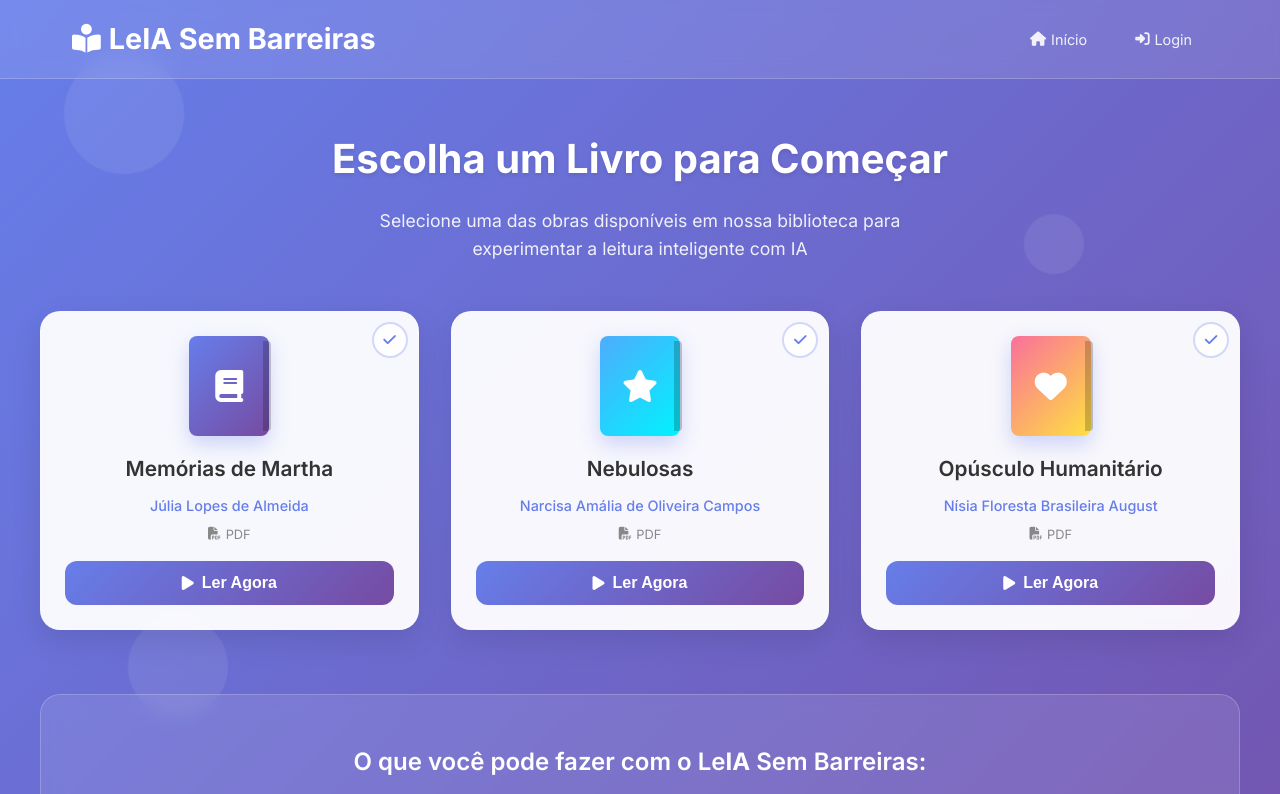
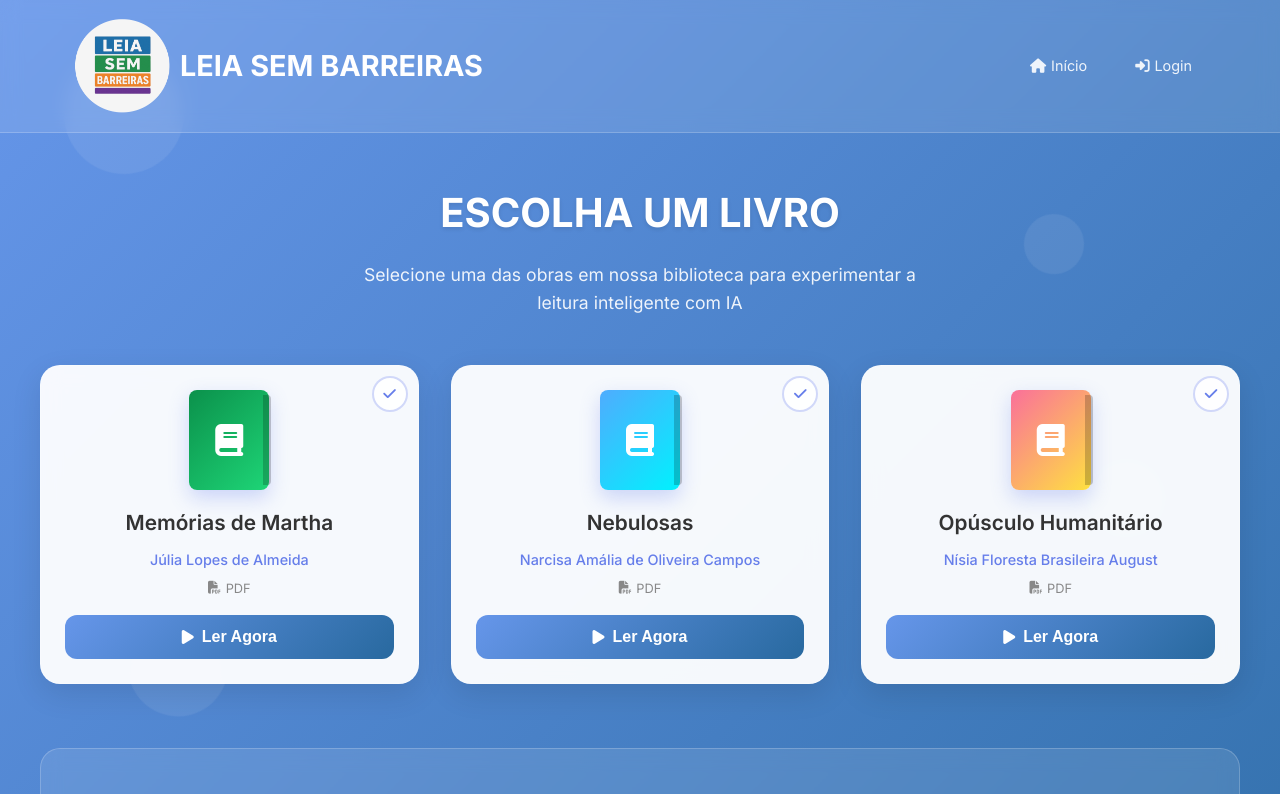
Before and after one commit to K4iwer/Hackaton-alana, a website: page public/library.html in a window 1280 px wide. Shown: the top 794 px of the page. Drawn offline with Linux system fonts and the light colour scheme.

Commit message:
Feat: "mudancas 25/01"

```diff
--- a/public/home.css
+++ b/public/home.css
@@ -15,7 +15,7 @@ body {
 /* Home Container */
 .home-container {
     min-height: 100vh;
-    background: linear-gradient(135deg, #667eea 0%, #764ba2 100%);
+    background: linear-gradient(135deg, #6696ea 0%, #28699f 100%);
     position: relative;
     display: flex;
     align-items: center;
@@ -132,7 +132,7 @@ body {
     display: inline-block;
     width: 80px;
     height: 80px;
-    background: linear-gradient(135deg, #667eea 0%, #764ba2 100%);
+    background: linear-gradient(135deg, #6696ea 0%, #28699f 100%);
     border-radius: 20px;
     display: flex;
     align-items: center;
@@ -159,7 +159,7 @@ body {
 .app-title {
     font-size: 3.5rem;
     font-weight: 800;
-    background: linear-gradient(135deg, #667eea 0%, #764ba2 100%);
+    background: linear-gradient(135deg, #6696ea 0%, #28699f 100%);
     -webkit-background-clip: text;
     -webkit-text-fill-color: transparent;
     background-clip: text;
@@ -170,7 +170,7 @@ body {
 .title-underline {
     width: 100px;
     height: 4px;
-    background: linear-gradient(135deg, #667eea 0%, #764ba2 100%);
+    background: linear-gradient(135deg, #6696ea 0%, #28699f 100%);
     margin: 0 auto;
     border-radius: 2px;
     animation: expand 1s ease-out 0.5s both;
@@ -242,7 +242,7 @@ body {
 }
 
 .login-btn {
-    background: linear-gradient(135deg, #667eea 0%, #764ba2 100%);
+    background: linear-gradient(135deg, #6696ea 0%, #28699f 100%);
     color: white;
     border: none;
     padding: 1rem 2.5rem;
--- a/public/library.css
+++ b/public/library.css
@@ -9,7 +9,7 @@ body {
     font-family: 'Inter', -apple-system, BlinkMacSystemFont, 'Segoe UI', Roboto, sans-serif;
     line-height: 1.6;
     color: #333;
-    background: linear-gradient(135deg, #667eea 0%, #764ba2 100%);
+    background: linear-gradient(135deg, #6696ea 0%, #28699f 100%);
     min-height: 100vh;
 }
 
@@ -112,7 +112,7 @@ body {
 .library-header {
     position: relative;
     z-index: 10;
-    background: rgba(255, 255, 255, 0.1);
+    background: rgba(255, 255, 255, 0.1) ;
     backdrop-filter: blur(10px);
     border-bottom: 1px solid rgba(255, 255, 255, 0.2);
     padding: 1rem 0;
@@ -130,6 +130,13 @@ body {
 .logo {
     display: flex;
     align-items: center;
+    gap: 0.5rem;
+    color: white;
+}
+
+.logo-icon {
+    display: flex;
+    align-items: left;
     gap: 0.5rem;
     color: white;
 }
@@ -333,7 +340,7 @@ body {
 .book-cover {
     width: 80px;
     height: 100px;
-    background: linear-gradient(135deg, #667eea 0%, #764ba2 100%);
+    background: linear-gradient(135deg, #0b914b 0%, #1ed577 100%);
     border-radius: 8px;
     display: flex;
     align-items: center;
@@ -417,7 +424,7 @@ body {
 /* Select Book Button */
 .select-book-btn {
     width: 100%;
-    background: linear-gradient(135deg, #667eea 0%, #764ba2 100%);
+    background: linear-gradient(135deg, #6696ea 0%, #28699f 100%);
     color: white;
     border: none;
     padding: 0.8rem 1.5rem;
@@ -711,7 +718,7 @@ body {
 }
 
 .start-reading-btn {
-    background: linear-gradient(135deg, #667eea 0%, #764ba2 100%);
+    background: linear-gradient(135deg, #6696ea 0%, #28699f 100%);
     color: white;
     border: none;
     padding: 1rem 2.5rem;
--- a/public/library.html
+++ b/public/library.html
@@ -24,8 +24,10 @@
         <header class="library-header">
             <div class="header-content">
                 <div class="logo">
-                    <i class="fas fa-book-reader"></i>
-                    <h1>Le<strong>IA</strong> Sem Barreiras</h1>
+                    <div class="logo-icon">
+                        <img src="LOGO_FINAL_01.png" width="100" height="100" alt="LeIA logotipo">
+                    </div>
+                    <h1>LEIA SEM BARREIRAS</h1>
                 </div>
                 <nav class="header-nav">
                     <a href="/" class="nav-link">
@@ -43,8 +45,8 @@
         <!-- Main Content -->
         <main class="main-content">
             <div class="library-intro">
-                <h2>Escolha um Livro para Começar</h2>
-                <p>Selecione uma das obras disponíveis em nossa biblioteca para experimentar a leitura inteligente com IA</p>
+                <h2>ESCOLHA UM LIVRO</h2>
+                <p>Selecione uma das obras em nossa biblioteca para experimentar a leitura inteligente com IA</p>
             </div>
 
             <!-- Books Grid -->
@@ -81,7 +83,7 @@
                         <i class="fas fa-check"></i>
                     </button>
                     <div class="book-cover nebulosas">
-                        <i class="fas fa-star"></i>
+                        <i class="fas fa-book"></i>
                         <div class="book-spine"></div>
                     </div>
                     <div class="book-info">
@@ -105,7 +107,7 @@
                         <i class="fas fa-check"></i>
                     </button>
                     <div class="book-cover humanitario">
-                        <i class="fas fa-heart"></i>
+                        <i class="fas fa-book"></i>
                         <div class="book-spine"></div>
                     </div>
                     <div class="book-info">
--- a/public/login.css
+++ b/public/login.css
@@ -15,7 +15,7 @@ body {
 /* Login Container */
 .login-container {
     min-height: 100vh;
-    background: linear-gradient(135deg, #667eea 0%, #764ba2 100%);
+    background: linear-gradient(135deg, #6696ea 0%, #28699f 100%);
     position: relative;
     display: flex;
     align-items: center;
@@ -124,7 +124,7 @@ body {
 .logo h1 {
     font-size: 2rem;
     font-weight: 700;
-    background: linear-gradient(135deg, #667eea 0%, #764ba2 100%);
+    background: linear-gradient(135deg, #6696ea 0%, #28699f 100%);;
     -webkit-background-clip: text;
     -webkit-text-fill-color: transparent;
     background-clip: text;
@@ -234,7 +234,7 @@ body {
 /* Buttons */
 .login-btn {
     width: 100%;
-    background: linear-gradient(135deg, #667eea 0%, #764ba2 100%);
+    background: linear-gradient(135deg, #6696ea 0%, #28699f 100%);
     color: white;
     border: none;
     padding: 0.8rem 1.5rem;
--- a/public/styles.css
+++ b/public/styles.css
@@ -6,7 +6,7 @@
 
 body {
     font-family: 'Inter', -apple-system, BlinkMacSystemFont, 'Segoe UI', Roboto, sans-serif;
-    background: linear-gradient(135deg, #667eea 0%, #764ba2 100%);
+    background: linear-gradient(135deg, #6696ea 0%, #28699f 100%);
     color: #333;
     overflow: hidden;
 }
@@ -30,7 +30,7 @@ body {
 }
 
 .header h1 {
-    color: #4f46e5;
+    color: #28699f;
     font-weight: 700;
     font-size: 1.5rem;
     display: flex;
@@ -149,7 +149,7 @@ body {
 .layout-presets-header {
     display: flex;
     gap: 4px;
-    background: linear-gradient(135deg, #667eea, #764ba2);
+    background: linear-gradient(135deg, #6696ea 0%, #28699f 100%);
     padding: 2px;
     border-radius: 12px;
     backdrop-filter: blur(10px);
@@ -217,12 +217,10 @@ body {
     align-items: center;
     justify-content: center;
     transition: all 0.2s ease;
-    border-left: 1px solid #d0d0d0;
-    border-right: 1px solid #d0d0d0;
 }
 
 .resize-divider:hover {
-    background: linear-gradient(to bottom, #667eea, #764ba2);
+    background: linear-gradient(135deg, #6696ea 0%, #28699f 100%);
     width: 8px;
 }
 
@@ -464,7 +462,7 @@ body {
 
 .ai-header {
     padding: 1.5rem;
-    background: linear-gradient(135deg, #4f46e5, #7c3aed);
+    background: linear-gradient(135deg, #6696ea 0%, #28699f 100%);
     color: white;
 }
 
@@ -1050,7 +1048,7 @@ body {
     align-items: center;
     padding: 12px 16px;
     border-bottom: 1px solid #e0e0e0;
-    background: linear-gradient(135deg, #667eea 0%, #764ba2 100%);
+    background: linear-gradient(135deg, #6696ea 0%, #28699f 100%);
     color: white;
     border-radius: 12px 12px 0 0;
 }
```
Also changed, not shown: public/app.html (+6 -1 lines), public/index.html (+1 -1 lines), public/login.html (+3 -1 lines), public/Hackathon IA.png (added), public/LOGO_FINAL.png (added), public/LOGO_FINAL_01.png (added), 1 other file.
